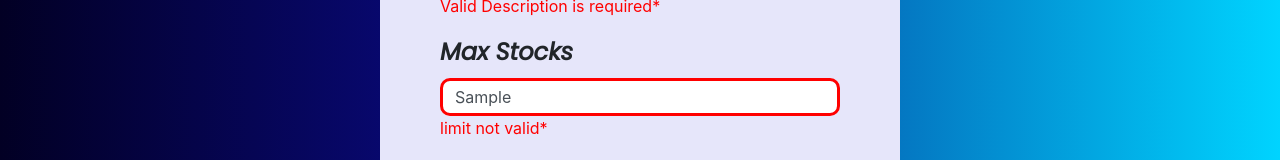
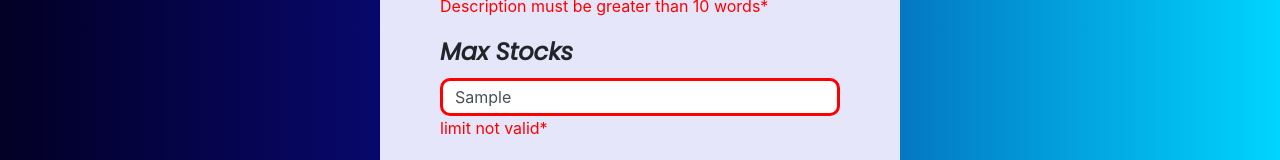
Before and after one commit to karankris/Shopping_Cart_Js, a plain HTML site: page index.html in a window 1280 px wide. Both pictures are taken after typing "Sample", "Sample", "Sample", "Sample" into the empty fields and a click on the button "Submit". Shown: the part 480-640 px from the top of the page. Drawn offline with nearby package versions, Linux system fonts and the light colour scheme.

Commit message:
Update index.html

```diff
--- a/index.html
+++ b/index.html
@@ -34,7 +34,7 @@
             <label class="hd">Description</label><i class="fa-regular fa-circle-check lg-style ml-2" id="lgod" style="display: none;" ></i>
             <textarea class="form-control" id="dis" onchange="validateLoginForm()" rows="3"></textarea>
             <label id="derror" style="display: none;">Description is required*</label>
-            <label id="dvalid" style="display: none;"> Valid Description is required*</label>
+            <label id="dvalid" style="display: none;">Description must be greater than 10 words*</label>
           </div>
         </div>
 
```
